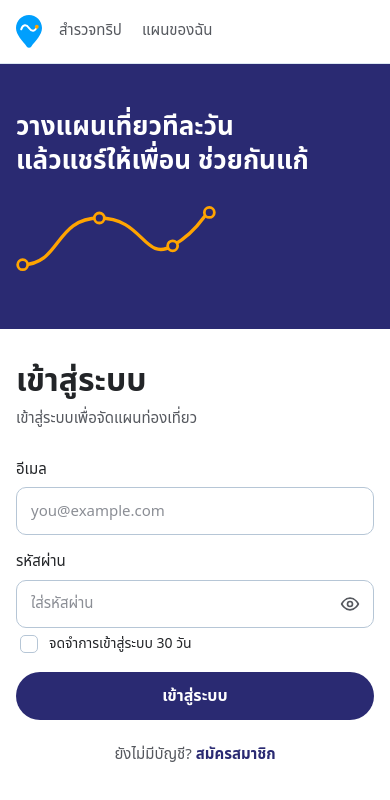
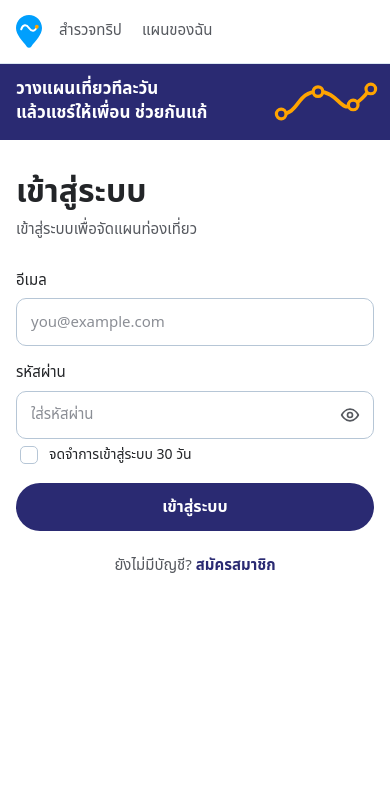
Before and after one commit to Nunnasak/Travel-Planner, a Next.js app: page /login in a window 390 px wide. Shown: the top 800 px of the page. Built offline with nearby package versions, Linux system fonts and the light colour scheme; no server answers; a web font is replaced by a local one.

Commit message:
style(auth): shrink the welcome banner to a short strip on small screens

```diff
--- a/src/styles/features/auth.css
+++ b/src/styles/features/auth.css
@@ -135,19 +135,35 @@
 @media (max-width: 860px) {
   .auth-page {
     grid-template-columns: minmax(0, 1fr);
+    grid-template-rows: auto 1fr;
   }
 
   .auth-art {
-    gap: 20px;
-    padding: 32px 16px;
+    flex-direction: row;
+    align-items: center;
+    justify-content: space-between;
+    gap: 12px;
+    padding: 14px 16px;
   }
 
   .auth-art-title {
-    font-size: 26px;
+    font-size: 17px;
+    line-height: 1.4;
   }
 
   .auth-route {
-    max-width: 200px;
+    flex: none;
+    width: 96px;
+    max-width: none;
+  }
+
+  .auth-route path {
+    stroke-width: 14;
+  }
+
+  .auth-route circle {
+    r: 18px;
+    stroke-width: 12;
   }
 
   .auth-points {
```
